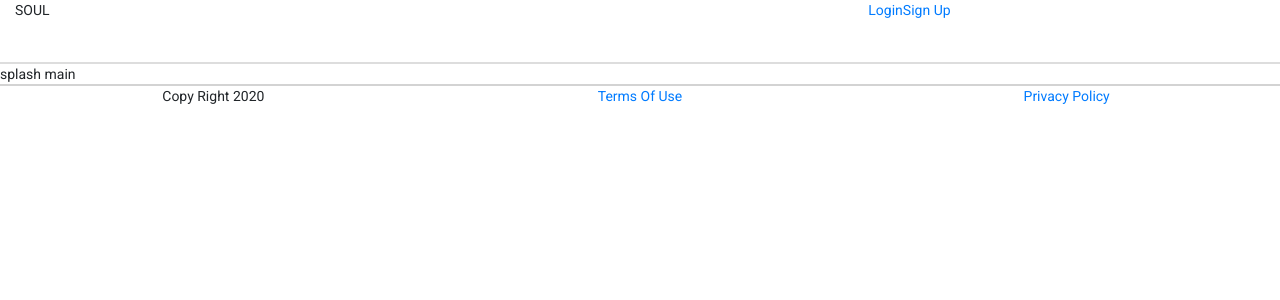
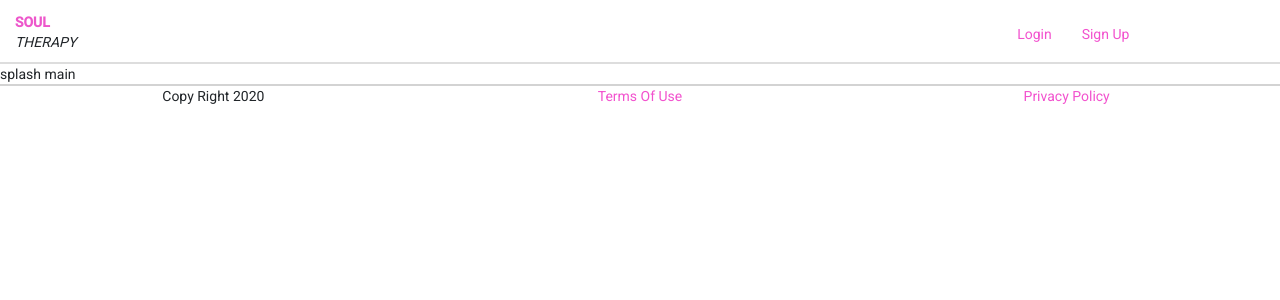
Before and after one commit to ToddAdelgren/CodeAcademySoulTherapy, an Angular app: page /splash in a window 1280 px wide. Shown: the top 300 px of the page. Built offline with nearby package versions, Linux system fonts and the light colour scheme.

Commit message:
CSS/Layout Of Header

```diff
--- a/src/app/components/journal/journal.component.html
+++ b/src/app/components/journal/journal.component.html
@@ -1,8 +1,13 @@
 <header class="container-fluid b-header ht4">
     <div class="row">
-        <div class="col-12 col-sm-8">SOUL</div>
-        <div class="col-12 col-sm-4">
-            <a [routerLink]="['/logout']">Logout</a>
+        <div class="col-10">
+            <dl class="mb-0 mt-soul">
+                <dt class="c-soul">SOUL</dt>
+                <dd class="italic mb-0">THERAPY</dd>
+            </dl>
+        </div>
+        <div class="col-2 mt-4 text-right">
+            <a [routerLink]="['/logout']" class="c-light pl-0 pr-1">Logout</a>
         </div>
     </div>
 </header>
--- a/src/app/components/login/login.component.html
+++ b/src/app/components/login/login.component.html
@@ -1,8 +1,13 @@
 <header class="container-fluid b-header ht4">
     <div class="row">
-        <div class="col-12 col-sm-8">SOUL</div>
-        <div class="col-12 col-sm-4">
-            <a [routerLink]="['/splash']">Cancel</a>
+        <div class="col-10">
+            <dl class="mb-0 mt-soul">
+                <dt class="c-soul">SOUL</dt>
+                <dd class="italic mb-0">THERAPY</dd>
+            </dl>
+        </div>
+        <div class="col-2 mt-4 text-right">
+            <a [routerLink]="['/splash']" class="c-light pl-0 pr-1">Cancel</a>
         </div>
     </div>
 </header>
--- a/src/app/components/signup/signup.component.html
+++ b/src/app/components/signup/signup.component.html
@@ -1,8 +1,13 @@
 <header class="container-fluid b-header ht4">
     <div class="row">
-        <div class="col-12 col-sm-8">SOUL</div>
-        <div class="col-12 col-sm-4">
-            <a [routerLink]="['/splash']">Cancel</a>
+        <div class="col-10">
+            <dl class="mb-0 mt-soul">
+                <dt class="c-soul">SOUL</dt>
+                <dd class="italic mb-0">THERAPY</dd>
+            </dl>
+        </div>
+        <div class="col-2 mt-4 text-right">
+            <a [routerLink]="['/splash']" class="c-light pl-0 pr-1">Cancel</a>
         </div>
     </div>
 </header>
--- a/src/app/components/splash/splash.component.html
+++ b/src/app/components/splash/splash.component.html
@@ -1,9 +1,16 @@
 <header class="container-fluid b-header ht4">
     <div class="row">
-        <div class="col-12 col-sm-8">SOUL</div>
-        <div class="col-12 col-sm-4">
-            <a [routerLink]="['/login']">Login</a>
-            <a [routerLink]="['/signup']">Sign Up</a>
+        <div class="col-8">
+            <dl class="mb-0 mt-soul">
+                <dt class="c-soul">SOUL</dt>
+                <dd class="italic mb-0">THERAPY</dd>
+            </dl>
+        </div>
+        <div class="col-2 mt-4 text-right">
+            <a [routerLink]="['/login']" class="c-light">Login</a>
+        </div>
+        <div class="col-2 mt-4">
+            <a [routerLink]="['/signup']" class="c-light">Sign Up</a>
         </div>
     </div>
 </header>
--- a/src/styles.scss
+++ b/src/styles.scss
@@ -1,5 +1,14 @@
+a:link, a:visited, a:hover, a:active {
+    color: #f252ce;
+}
 .b-header {
     border-bottom: 2px solid #ddd;
+}
+.c-light {
+    color: #f252ce;
+}
+.c-soul {
+    color: #ed57cb;
 }
 .hidden {
     display: none;
@@ -7,6 +16,13 @@
 .ht4 {
     height: 4rem;
 }
+.italic {
+    font-style: italic;
+}
+.mt-soul {
+    margin-top: .75rem;
+}
+
 
 html, body { height: 100%; }
 body { margin: 0; font-family: Roboto, "Helvetica Neue", sans-serif; }
```
